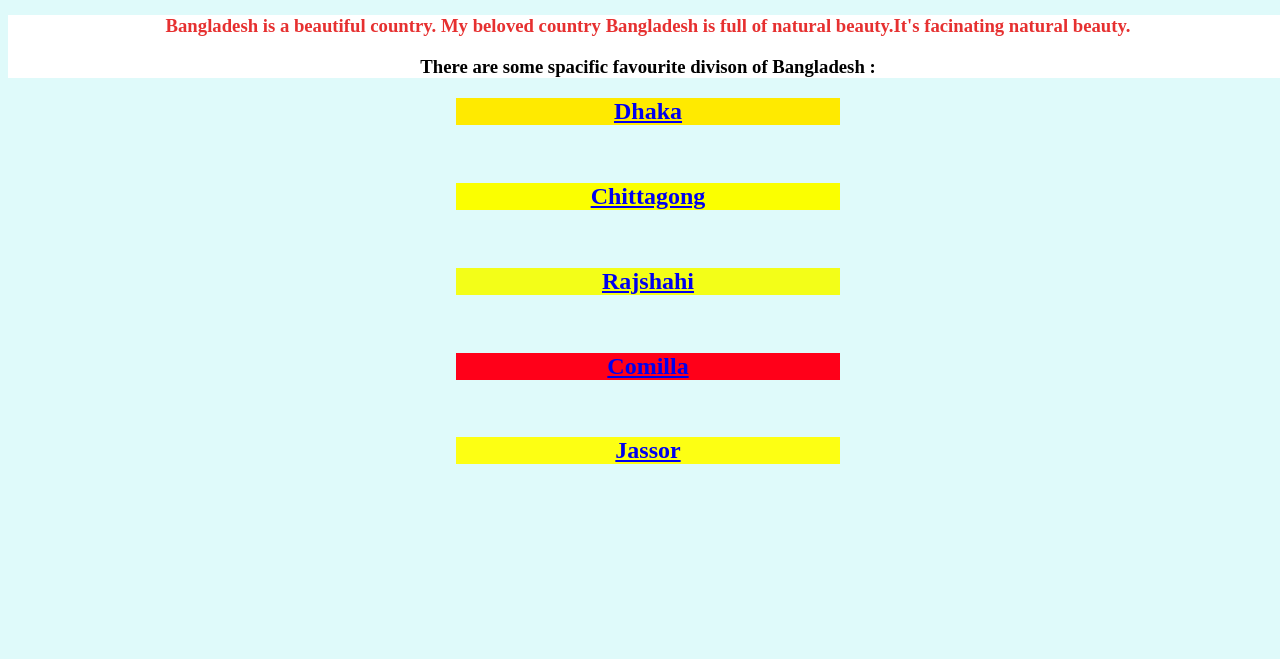
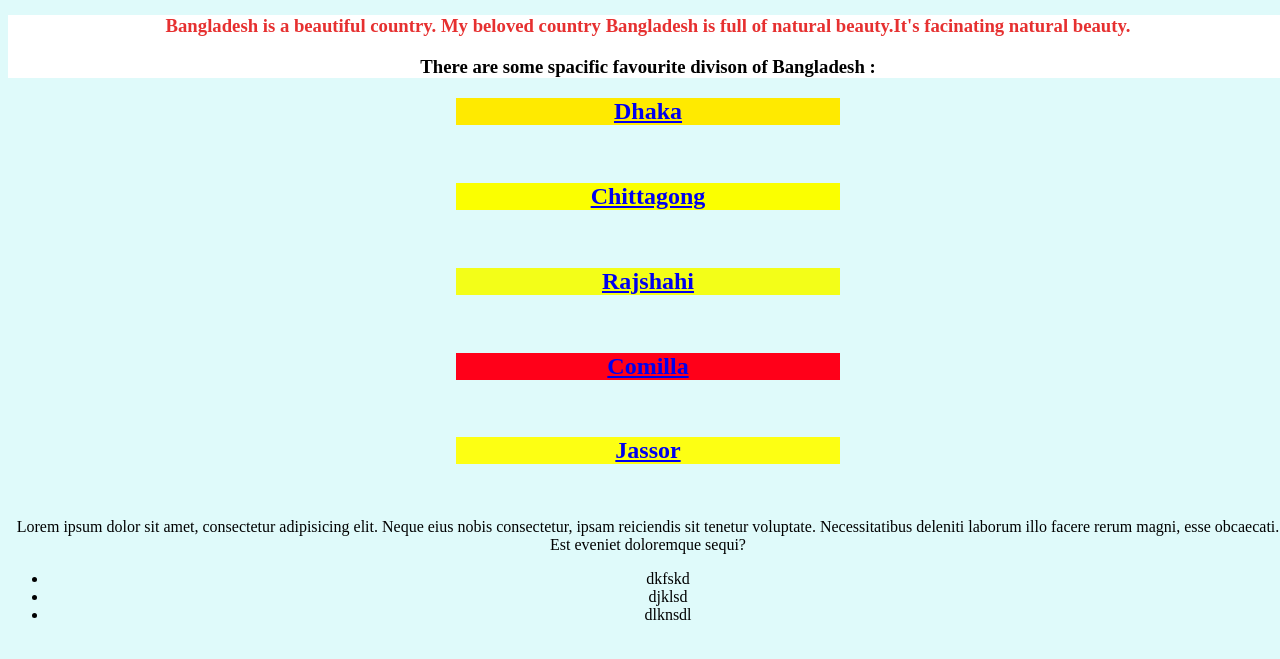
Before and after one commit to RedwanurRahman/practice, a plain HTML site: page index.html in a window 1280 px wide. Shown: the part 125-784 px from the top of the page. Drawn offline with Linux system fonts and the light colour scheme.

Commit message:
first change

```diff
--- a/index.html
+++ b/index.html
@@ -60,9 +60,15 @@
 <h2 id="v"><a href="file:///D:/First/Class/Html/class%20-%2018.03.2023/Comilla.html">Comilla</a></h2><br>
 <h2 id="b"><a href="file:///D:/First/Class/Html/class%20-%2018.03.2023/Jassor.html">Jassor</a></h2><br>
 
+<p>Lorem ipsum dolor sit amet, consectetur adipisicing elit. Neque eius nobis consectetur, ipsam reiciendis sit tenetur voluptate. Necessitatibus deleniti laborum illo facere rerum magni, esse obcaecati. Est eveniet doloremque sequi?</p>
 
-
-
+<div class="div">
+    <ul id="ul">
+        <li>dkfskd</li>
+        <li>djklsd</li>
+        <li>dlknsdl</li>
+    </ul>
+</div>
 
 
 </center>
```
